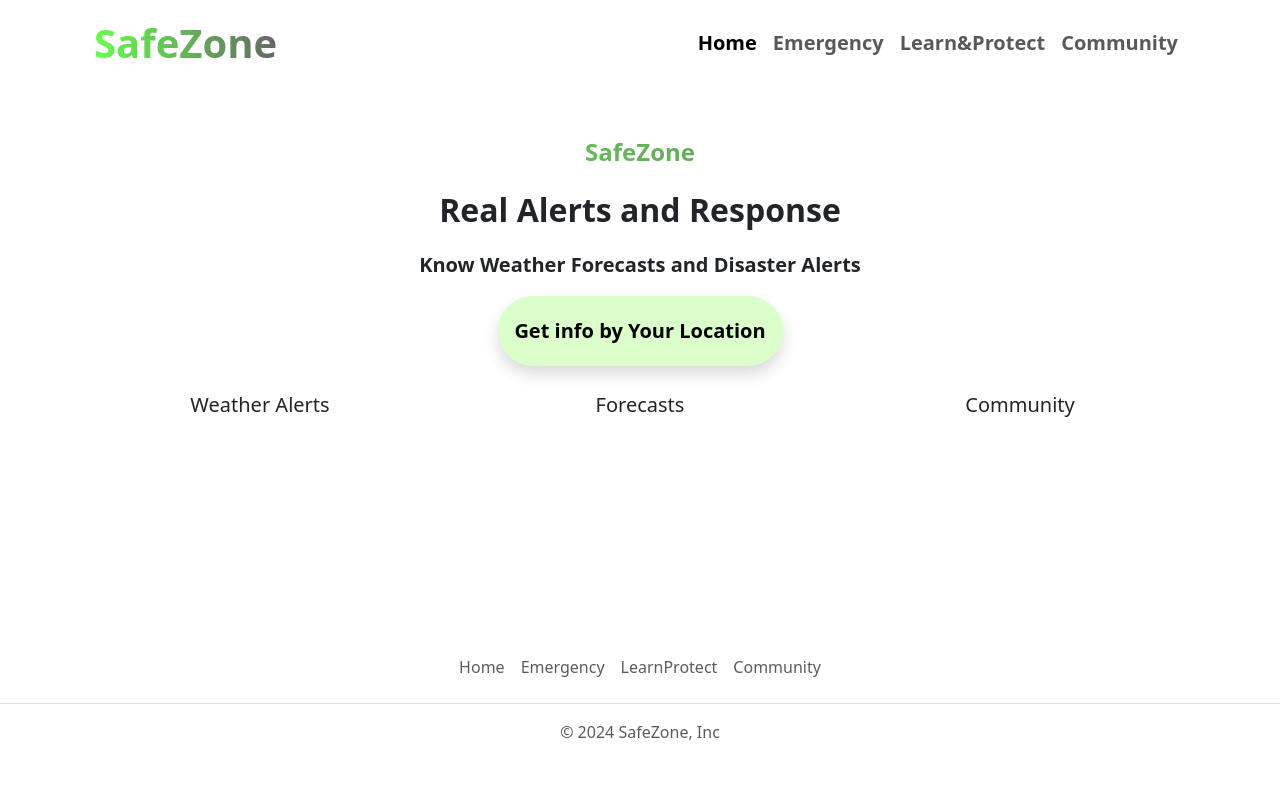
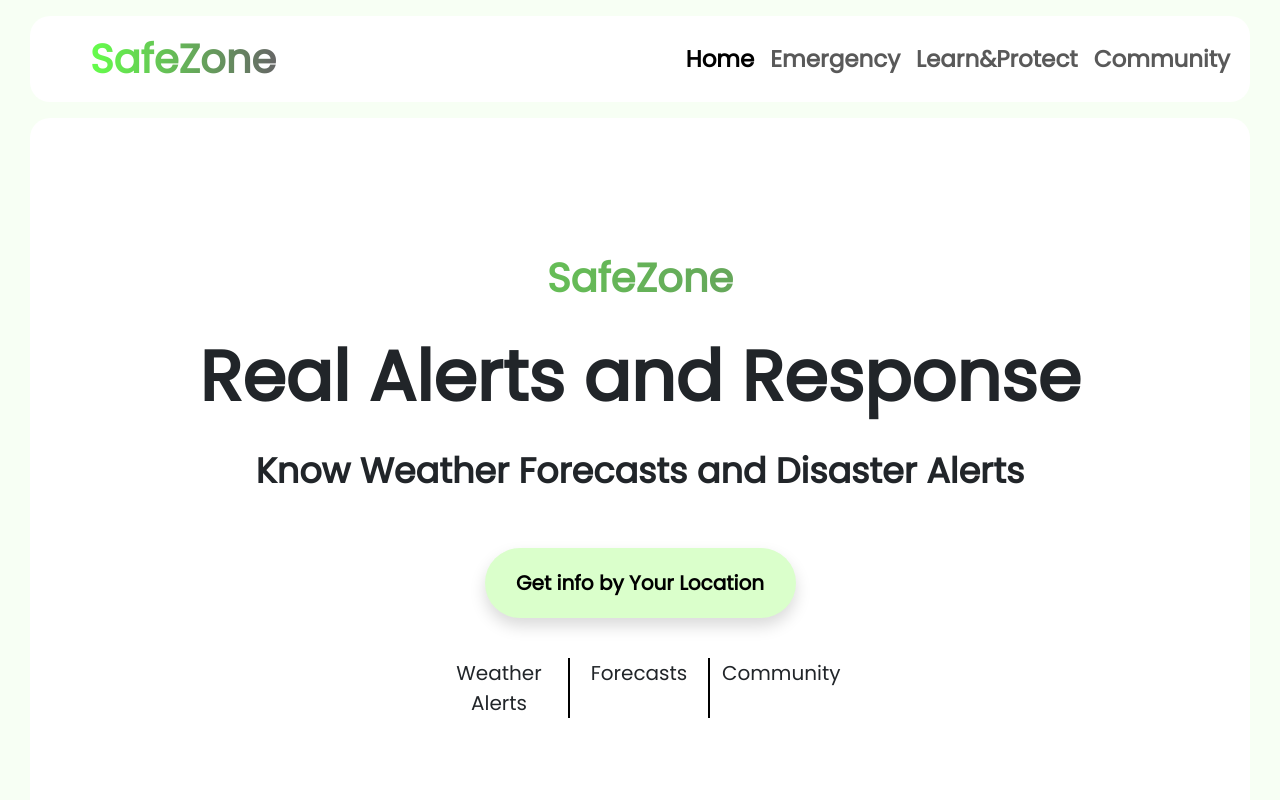
Before and after one commit to GIRISHGHUGARE/Tech_Dynamos_3.0, a React (Create React App) app in the folder frontend/: page / in a window 1280 px wide. Shown: the top 800 px of the page. Built offline with nearby package versions, Linux system fonts and the light colour scheme.

Commit message:
home page re-designed

```diff
--- a/frontend/public/index.html
+++ b/frontend/public/index.html
@@ -8,6 +8,7 @@
       name="description"
       content="Web site created using create-react-app"
     />
+    <link href='https://fonts.googleapis.com/css?family=Poppins' rel='stylesheet'>
     <link rel="manifest" href="%PUBLIC_URL%/manifest.json" />
     <link href="https://cdn.jsdelivr.net/npm/bootstrap@5.3.3/dist/css/bootstrap.min.css" rel="stylesheet" integrity="sha384-QWTKZyjpPEjISv5WaRU9OFeRpok6YctnYmDr5pNlyT2bRjXh0JMhjY6hW+ALEwIH" crossorigin="anonymous">
     <title>SafeZone</title>
--- a/frontend/src/components/Footer.js
+++ b/frontend/src/components/Footer.js
@@ -3,7 +3,7 @@ import React from 'react'
 export default function Footer() {
   return (
     <div>
-      <footer class="py-3 my-4 fixed-bottom">
+      <footer class="py-3 my-4">
         <ul class="nav justify-content-center border-bottom pb-3 mb-3">
           <li class="nav-item"><a href="#" class="nav-link px-2 text-body-secondary">Home</a></li>
           <li class="nav-item"><a href="#" class="nav-link px-2 text-body-secondary">Emergency</a></li>
--- a/frontend/src/components/Navbar.js
+++ b/frontend/src/components/Navbar.js
@@ -3,26 +3,26 @@ import { Link } from 'react-router-dom'
 
 export default function Navbar() {
   return (
-    <div className='container'>
+    <div className='navbar-container mt-3'>
       <nav className="navbar navbar-expand-lg">
         <div className="container-fluid">
-          <Link className="navbar-brand fw-bold fs-1 text-gradient" to="">SafeZone</Link>
+          <Link className="navbar-brand ms-5 fw-bold fs-1 text-logo-gradient" to="">SafeZone</Link>
           <button className="navbar-toggler" type="button" data-bs-toggle="collapse" data-bs-target="/navbarNav" aria-controls="navbarNav" aria-expanded="false" aria-label="Toggle navigation">
             <span className="navbar-toggler-icon"></span>
           </button>
           <div className="collapse navbar-collapse" id="navbarNav">
             <ul className="navbar-nav ms-auto">
-              <li className="nav-item fw-bold fs-5">
-                <Link className="nav-link active" aria-current="page" to="">Home</Link>
+              <li className="nav-item fw-bold">
+                <Link className="nav-link active" style={{ fontSize: "23px" }} aria-current="page" to="">Home</Link>
               </li>
-              <li className="nav-item fw-bold fs-5">
-                <Link className="nav-link" aria-current="page" to="/Emergency">Emergency</Link>
+              <li className="nav-item fw-bold">
+                <Link className="nav-link" aria-current="page" style={{ fontSize: "23px" }} to="/Emergency">Emergency</Link>
               </li>
-              <li className="nav-item fw-bold fs-5">
-                <Link className="nav-link" aria-current="page" to="/LearnProtect">Learn&Protect</Link>
+              <li className="nav-item fw-bold">
+                <Link className="nav-link" aria-current="page" style={{ fontSize: "23px" }} to="/LearnProtect">Learn&Protect</Link>
               </li>
-              <li className="nav-item fw-bold fs-5">
-                <Link className="nav-link" aria-current="page" to="/Community">Community</Link>
+              <li className="nav-item fw-bold">
+                <Link className="nav-link" aria-current="page" style={{ fontSize: "23px" }} to="/Community">Community</Link>
               </li>
               {/* <li className="nav-item">
                 <Link className="nav-link" aria-current="page" to="/Login">Login</Link>
--- a/frontend/src/index.css
+++ b/frontend/src/index.css
@@ -1,8 +1,31 @@
-.text-gradient {
+.text-logo-gradient {
     background: linear-gradient(90deg, #65FF4B 0%, #666666 100%);
     -webkit-background-clip: text;
     -webkit-text-fill-color: transparent;
   }
+  .text-gradient {
+    background: linear-gradient(90deg, #65FF4B 0%, #666666 100%);
+    -webkit-background-clip: text;
+    -webkit-text-fill-color: transparent;
+  }
+body{
+  background-color: #F7FFF4;
+  overflow-x: hidden;
+  font-family: 'Poppins';
+}
+.navbar-container{
+  background-color: #ffffff;
+  margin-left: 30px;
+  margin-right: 30px;
+  border-radius: 20px;
+}
+.home-container{
+  background-color: #ffffff;
+  margin-left: 30px;
+  margin-right: 30px;
+  border-radius: 20px;
+}
+
 .getinfobtn{
   background-color: #DAFFCB;
   text-decoration: none;
@@ -13,4 +36,5 @@
   border-radius: 50px;
   display: flex;
   align-items: center;
+  margin-top: 50px;
 }
--- a/frontend/src/screens/Home.js
+++ b/frontend/src/screens/Home.js
@@ -6,35 +6,40 @@ import LoginForm from './Login'
 import { Link } from 'react-router-dom'
 
 export default function Home() {
-
+    let userName = localStorage.getItem('name')
     const [auth, setAuth] = useState(false);
-
     return (
         <>
-            <div className='container mt-5'>
-                <div className='row mt-5'>
-                    <div className="text-gradient fw-bold text-center fs-4" to="/Home">SafeZone</div>
+            {/* <div>
+            {userName}
+        </div> */}
+            <div className="home-container mt-3 vh-100" >
+                <div className="row flex-grow-1" >
+                    <div className="fw-bold text-center fs-1 text-gradient" style={{ marginTop: "130px",fontSize: "45px"  }} to="/Home">SafeZone</div>
                 </div>
-                <div className='row mt-3'>
-                    <div className="fw-bold text-center fs-2" to="/Home">Real Alerts and Response</div>
+                <div className="row mt-3 flex-grow-1">
+                    <div className="fw-bold text-center" style={{ fontSize: "70px" }} to="/Home">Real Alerts and Response</div>
                 </div>
-                <div className='row mt-3'>
-                    <div className="fw-bold text-center fs-5" to="/Home">Know Weather  Forecasts and Disaster Alerts</div>
+                <div className="row mt-3 flex-grow-1">
+                    <div className="fw-bold text-center"  style={{ fontSize: "35px" }}to="/Home">Know Weather Forecasts and Disaster Alerts</div>
                 </div>
-                <div className="row mt-3 d-flex justify-content-center align-items-center h-100">
-                    <Link className="border-0 w-25 text-center fw-bold shadow fs-5 getinfobtn" to="/Login">Get info by Your Location</Link>
+                <div className="row justify-content-center align-items-center">
+                    <Link className="border-0 w-25 text-center fw-bold shadow getinfobtn"  style={{ fontSize: "20px" }} to="/Login">Get info by Your Location</Link>
                 </div>
-                <div className='row mt-4'>
-                    <div className='col-4'>
-                        <div className="text-center rounded fs-5" to="/Home">Weather Alerts</div>
+                <div className="row text-center" style={{ marginLeft: "400px",marginTop: "40px",marginRight: "400px" }} >
+                    <div className="col-4" style={{ borderRight: "2px solid #000" }}>
+                        <div className="fs-5" to="/Home">Weather Alerts</div>
                     </div>
-                    <div className='col-4'>
-                        <div className="text-center rounded fs-5" to="/Home">Forecasts</div>
+                    <div className="col-4" style={{ borderRight: "2px solid #000"}}>
+                        <div className="fs-5" to="/Home">Forecasts</div>
                     </div>
-                    <div className='col-4'>
-                        <div className="text-center rounded fs-5" to="/Home">Community</div>
+                    <div className="col-4">
+                        <div className="fs-5" to="/Home">Community</div>
                     </div>
                 </div>
+            </div>
+            <div className='container mt-5'>
+
             </div>
         </>
     )
--- a/frontend/src/screens/Login.jsx
+++ b/frontend/src/screens/Login.jsx
@@ -9,8 +9,9 @@ const LoginForm = () => {
         try {
             const res = await axios.post('http://localhost:5000/api/auth/login', data);
             localStorage.setItem('token', res.data.token);
+            localStorage.setItem("name", res.data.name);
             if (res.statusText=="OK") {
-                navigate("/Home")
+                navigate("/")
             }
         } catch (err) {
             console.error(err);
```
Also changed, not shown: 1 other file (tests, documents, lock files or other folders).
